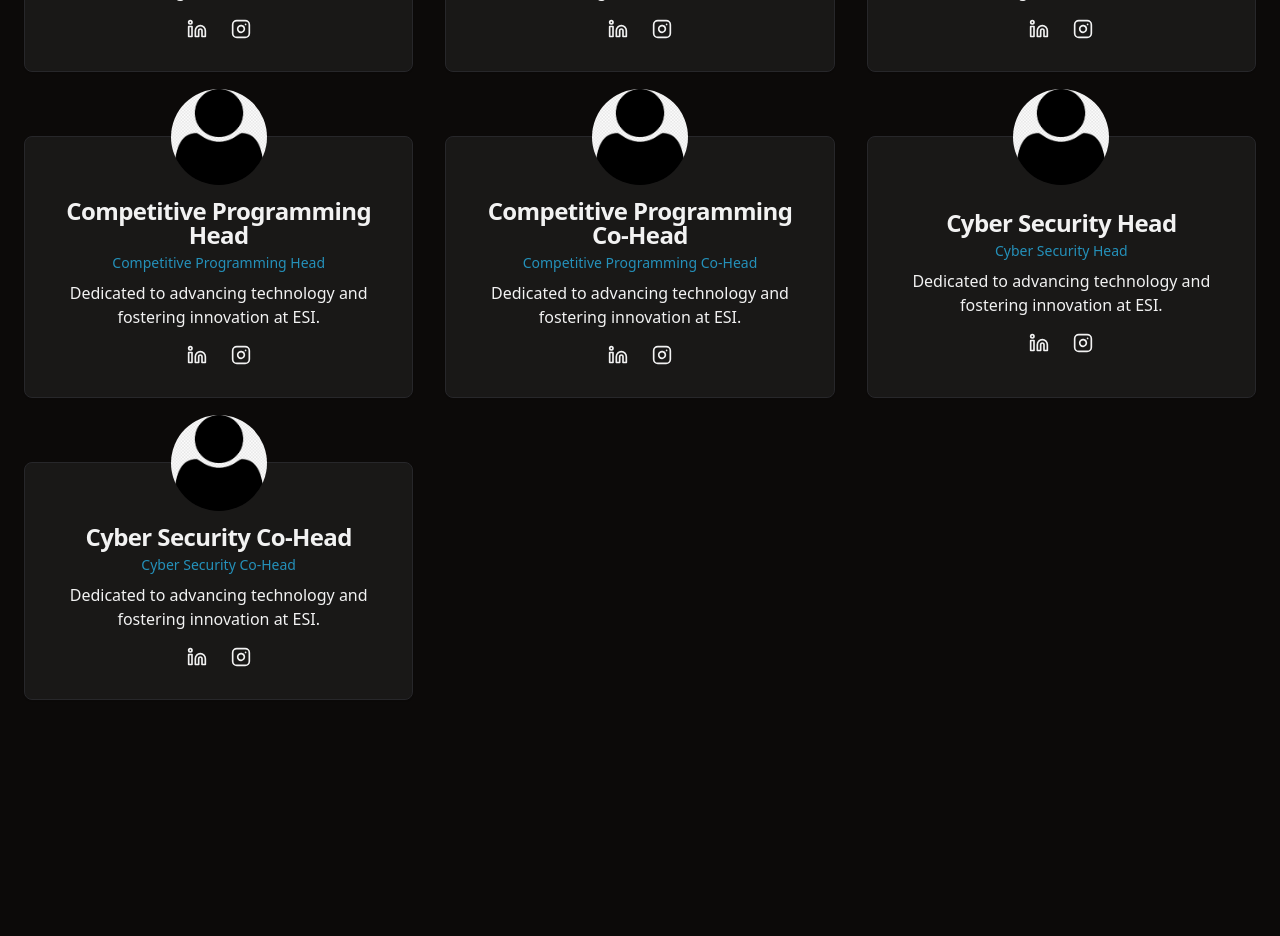
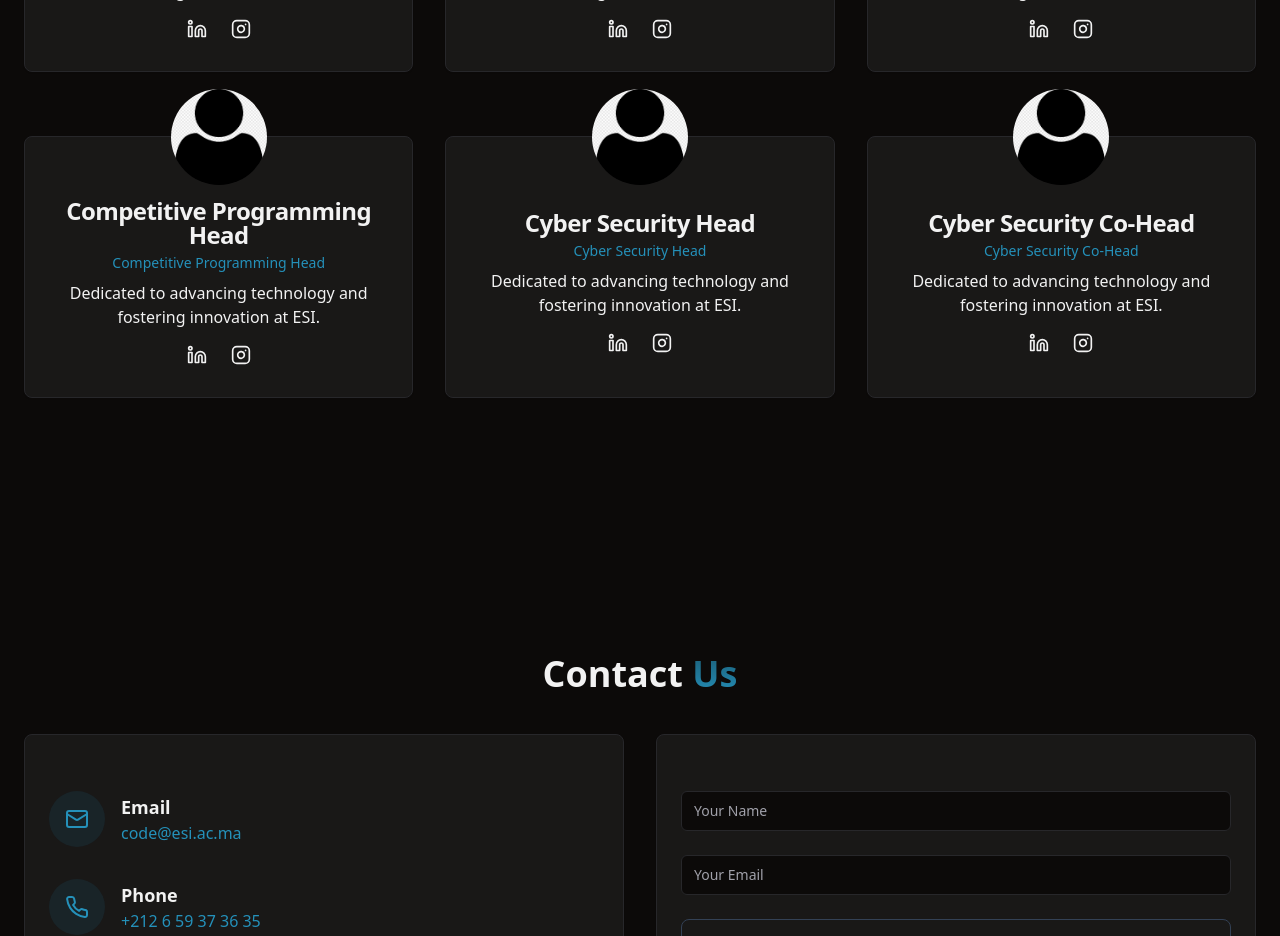
Before and after one commit to mouadenna/landingPage, a React (Vite) app: page / in a window 1280 px wide. Shown: the part 6040-6976 px from the top of the page. Built offline with nearby package versions, Linux system fonts and the light colour scheme.

Commit message:
Update Team.tsx

```diff
--- a/src/components/Team.tsx
+++ b/src/components/Team.tsx
@@ -114,15 +114,6 @@ const teamList: TeamProps[] = [
     imageUrl: image,
     name: "Competitive Programming Head",
     position: "Competitive Programming Head",
-    socialNetworks: [
-      { name: "Linkedin", url: "https://www.linkedin.com/company/code-esi" },
-      { name: "Instagram", url: "https://www.instagram.com/code.esi" },
-    ],
-  },
-  {
-    imageUrl: image,
-    name: "Competitive Programming Co-Head",
-    position: "Competitive Programming Co-Head",
     socialNetworks: [
       { name: "Linkedin", url: "https://www.linkedin.com/company/code-esi" },
       { name: "Instagram", url: "https://www.instagram.com/code.esi" },
```
